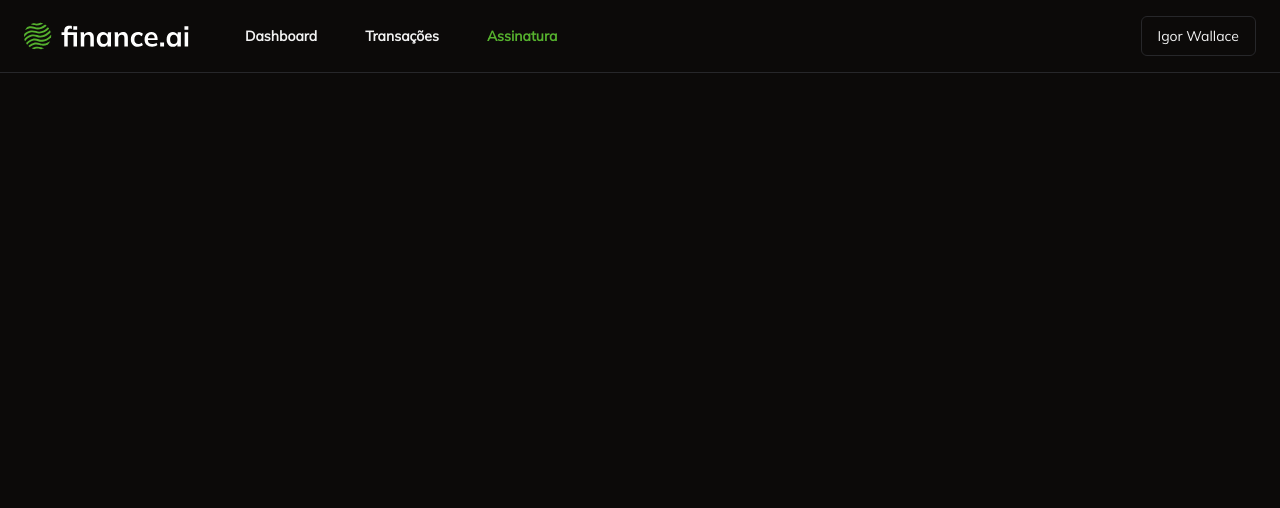
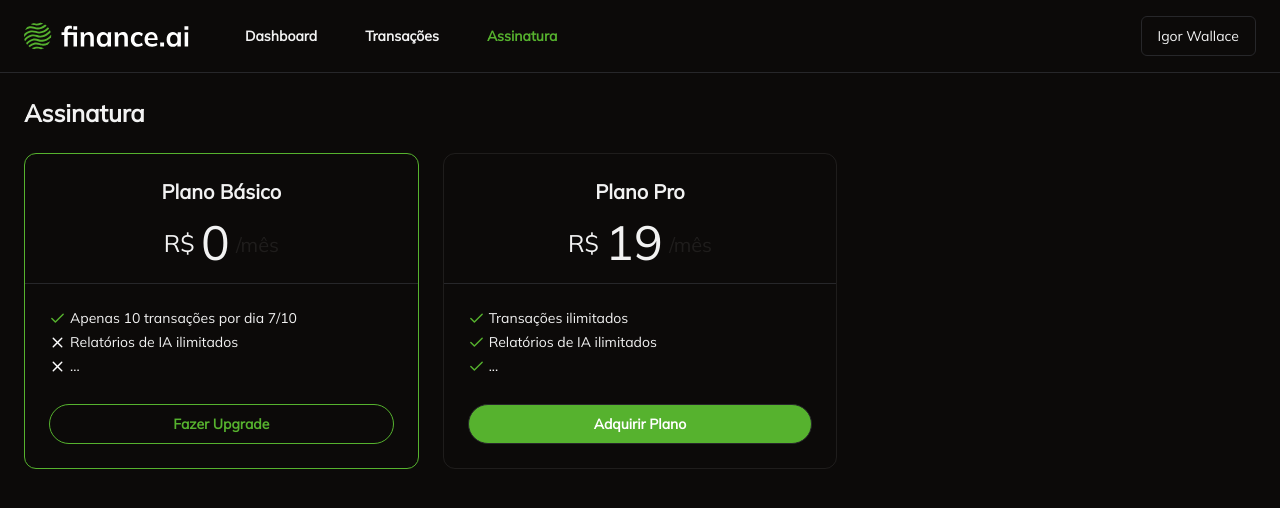
Before and after one commit to Igorwalace/financia.ia-fsw, a Next.js app: page /app/signature in a window 1280 px wide. Shown: the top 508 px of the page. Built offline with nearby package versions, Linux system fonts and the light colour scheme.

Commit message:
feat: add card basic and card pro

```diff
--- a/app/_components/ui/button.tsx
+++ b/app/_components/ui/button.tsx
@@ -13,7 +13,7 @@ const buttonVariants = cva(
         destructive:
           "bg-destructive text-destructive-foreground hover:bg-destructive/90",
         outline:
-          "border border-input bg-background hover:bg-accent hover:text-accent-foreground",
+          "border border-input bg-background hover:bg-accent",
         secondary:
           "bg-secondary text-secondary-foreground hover:bg-secondary/80",
         ghost: "hover:bg-accent hover:text-accent-foreground",
--- /dev/null
+++ b/app/app/signature/button-adquirir-plano.tsx
@@ -0,0 +1,11 @@
+import { Button } from "@/app/_components/ui/button";
+
+const ButtonAdquirirPlano = () => {
+    return (
+        <>
+            <Button id='buttonTransition' variant='outline' className='hover:bg-primary hover:scale-105 bg-primary text-white font-bold text-sm w-full rounded-[100px] mt-6' >Adquirir Plano</Button>
+        </>
+    );
+}
+
+export default ButtonAdquirirPlano;
--- /dev/null
+++ b/app/app/signature/button-upgrade.tsx
@@ -0,0 +1,11 @@
+import { Button } from "@/app/_components/ui/button";
+
+const ButtonUpgrade = () => {
+    return (
+        <>
+            <Button id='buttonTransition' variant='outline' className='hover:bg-transparent hover:text-primary hover:scale-95 border-primary font-bold text-sm text-primary w-full rounded-[100px] mt-6' >Fazer Upgrade</Button>
+        </>
+    );
+}
+
+export default ButtonUpgrade;
--- /dev/null
+++ b/app/app/signature/card-basic-signature.tsx
@@ -0,0 +1,31 @@
+import { Separator } from "@/app/_components/ui/separator";
+import { CheckIcon, X } from "lucide-react";
+import ButtonUpgrade from "./button-upgrade";
+
+const CardBasicSignature = () => {
+    return (
+        <>
+            <div className='flex flex-col rounded-xl border-[1px] border-primary border-opacity-[8%]' >
+                <div className='flex justify-center items-center flex-col gap-1 p-6' >
+                    <h1 className='text-xl font-bold' >Plano Básico</h1>
+                    <span className='text-2xl' >R$ <span className='text-5xl relative top-2' >0</span> <span className='text-white text-xl text-opacity-[8%]' >/mês</span> </span>
+                </div>
+                <Separator />
+                <div className='flex justify-center items-start flex-col gap-1 p-6 font-extralight' >
+                    <div className="flex justify-center items-center gap-1" >
+                        <CheckIcon size={17} className='text-primary' /><h1 className='text-sm' >Apenas 10 transações por dia 7/10</h1>
+                    </div>
+                    <div className="flex justify-center items-center gap-1" >
+                        <X size={17} className='text-white' /><h1 className='text-sm' >Relatórios de IA ilimitados</h1>
+                    </div>
+                    <div className="flex justify-center items-center gap-1" >
+                        <X size={17} className='text-white' /><h1 className='text-sm' >...</h1>
+                    </div>
+                    <ButtonUpgrade />
+                </div>
+            </div>
+        </>
+    );
+}
+
+export default CardBasicSignature;
--- /dev/null
+++ b/app/app/signature/card-pro-signature.tsx
@@ -0,0 +1,31 @@
+import { Separator } from "@/app/_components/ui/separator";
+import { CheckIcon } from "lucide-react";
+import ButtonAdquirirPlano from "./button-adquirir-plano";
+
+const CardProSignature = () => {
+    return (
+        <>
+            <div className='flex flex-col rounded-xl border-[1px] border-white border-opacity-[8%]' >
+                <div className='flex justify-center items-center flex-col gap-1 p-6' >
+                    <h1 className='text-xl font-bold' >Plano Pro</h1>
+                    <span className='text-2xl' >R$ <span className='text-5xl relative top-2' >19</span> <span className='text-white text-xl text-opacity-[8%]' >/mês</span> </span>
+                </div>
+                <Separator />
+                <div className='flex justify-center items-start flex-col gap-1 p-6 font-extralight' >
+                    <div className="flex justify-center items-center gap-1" >
+                        <CheckIcon size={17} className='text-primary' /><h1 className='text-sm' >Transações ilimitados</h1>
+                    </div>
+                    <div className="flex justify-center items-center gap-1" >
+                        <CheckIcon size={17} className='text-primary' /><h1 className='text-sm' >Relatórios de IA ilimitados</h1>
+                    </div>
+                    <div className="flex justify-center items-center gap-1" >
+                        <CheckIcon size={17} className='text-primary' /><h1 className='text-sm' >...</h1>
+                    </div>
+                    <ButtonAdquirirPlano />
+                </div>
+            </div>
+        </>
+    );
+}
+
+export default CardProSignature;
--- a/app/app/signature/page.tsx
+++ b/app/app/signature/page.tsx
@@ -1,9 +1,18 @@
 import Header from "../header";
+import CardBasicSignature from "./card-basic-signature";
+import CardProSignature from "./card-pro-signature";
 
 const Signature = () => {
     return (
         <>
             <Header />
+            <div className='p-6 space-y-6' >
+                <h1 className='text-2xl font-bold' >Assinatura</h1>
+                <div className='grid grid-cols-3 gap-6' >
+                    <CardBasicSignature />
+                    <CardProSignature />
+                </div>
+            </div>
         </>
     );
 }
```
